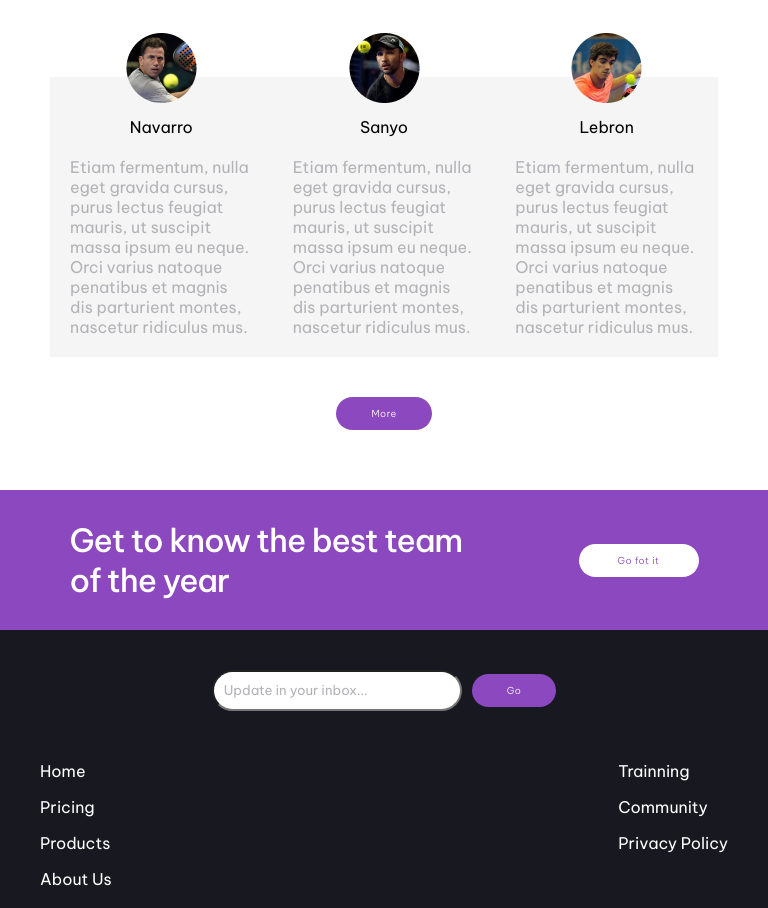
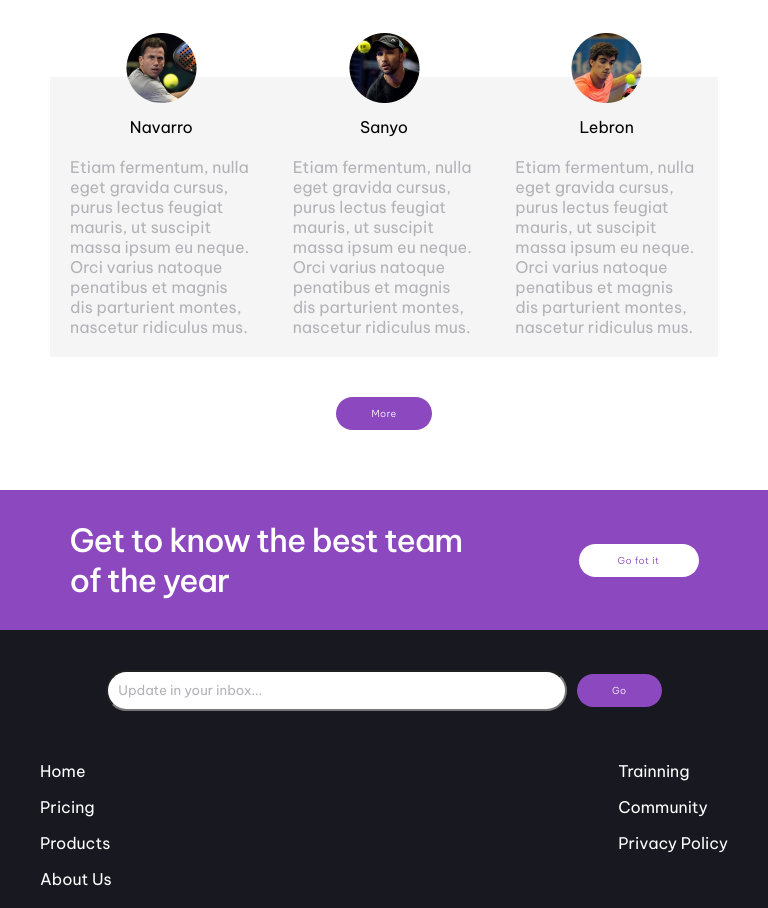
Before and after one commit to DiegxR/frontendProject, a plain HTML site: page index.html in a window 768 px wide. Shown: the part 1333-2241 px from the top of the page. Drawn offline with Linux system fonts and the light colour scheme.

Commit message:
Add last change

```diff
--- a/index.html
+++ b/index.html
@@ -167,10 +167,10 @@
       </div>
 
       <div class="search-container">
-        <div class="search">
+        <form class="search">
           <input type="text" name="" id="" value="Update in your inbox..." />
-          <button class="button-style search-button">Go</button>
-        </div>
+          <button type="submit" class="button-style search-button">Go</button>
+        </form>
 
         <p class="copy-right1">Copyright 2020. All Rights Reserved</p>
       </div>
--- a/styles.css
+++ b/styles.css
@@ -290,7 +290,9 @@ footer {
   color: #b3b2b7;
   font-size: 12px;
 }
-
+.card-text_container{
+  max-width: 500px;
+}
 /* Diseño Desktop */
 @media (min-width: 768px){
     .icon-hamburger, .close-nav{
@@ -352,6 +354,7 @@ footer {
         align-items: center;
         justify-content: center;
         background-color: #FAFAFA;
+        padding-left: 10%;
     }
     .items-container article{
      max-width: 40%;
@@ -428,8 +431,10 @@ footer {
   .copy-right1 {
     display: none;
   }
-
+  .search{
+    width: 100%;
+  }
   .search input {
-    width: 250px;
+    width: 60%;
   }
 }
```
